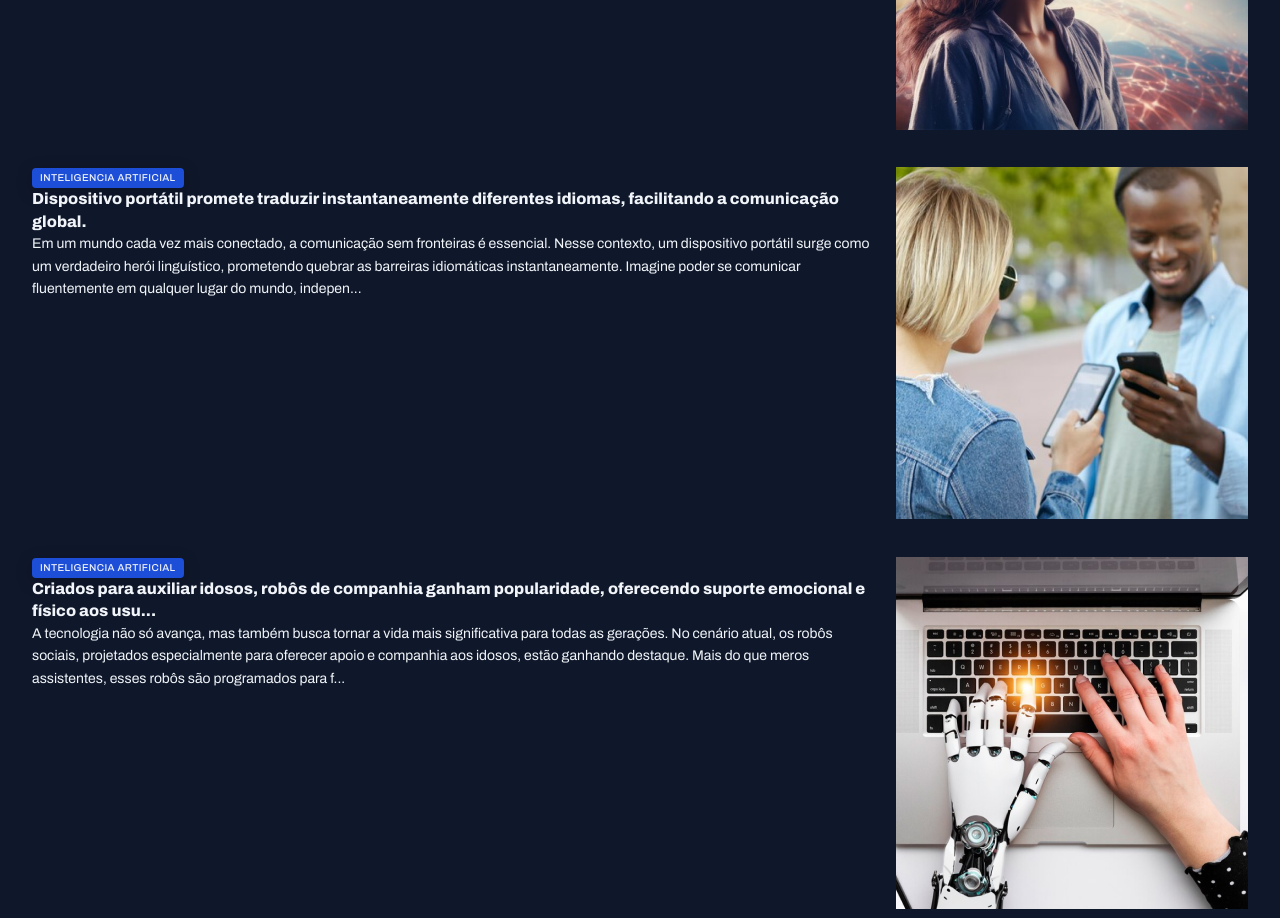
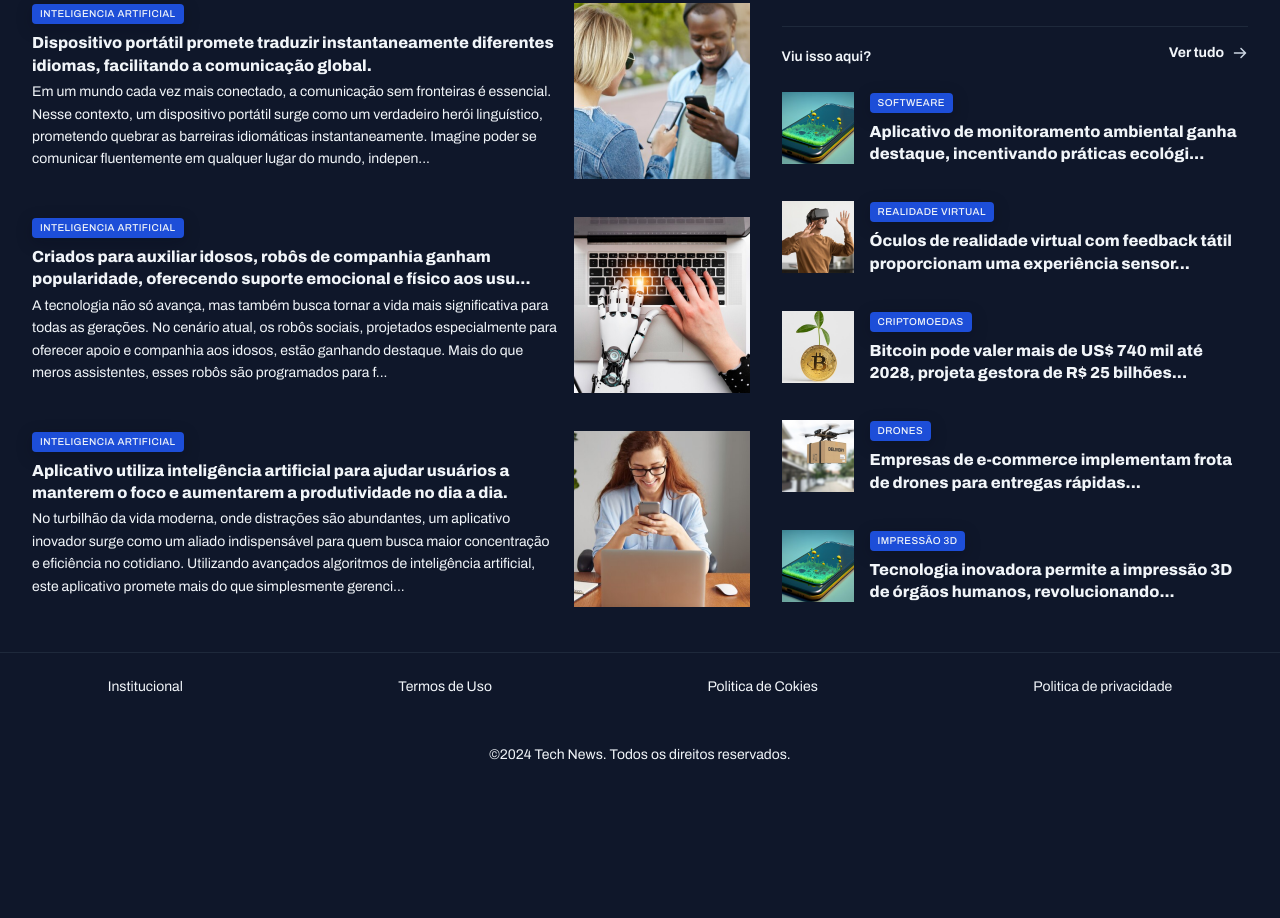
Before and after one commit to zaac-dev/Portal-noticias, a plain HTML site: page index.html in a window 1280 px wide. Shown: the part 1377-2295 px from the top of the page. After the commit the page ends 2165 px from the top, so only its background shows below. Drawn offline with Linux system fonts and the light colour scheme.

Commit message:
Footer + ajustes finais

```diff
--- a/index.html
+++ b/index.html
@@ -261,7 +261,7 @@
 
         </section>
 
-        <div>
+        <aside>
             <div id="ads">
                 <img src="assets/images/ads.png" alt="">
             </div>
@@ -287,7 +287,7 @@
                             <span class="content-tag">Softweare</span>
 
                             <h3 class="text-xl">Aplicativo de monitoramento ambiental ganha destaque,
-                                incentivando práticas ecológicas e pro...</h3>
+                                incentivando práticas ecológi...</h3>
 
                         </div>
 
@@ -304,8 +304,7 @@
                             <span class="content-tag">Realidade Virtual</span>
 
                             <h3 class="text-xl">Óculos de realidade virtual com
-                                feedback tátil proporcionam uma experiência sensorial
-                                completa...</h3>
+                                feedback tátil proporcionam uma experiência sensor...</h3>
 
                         </div>
                     </article>
@@ -320,7 +319,7 @@
                             <span class="content-tag">Criptomoedas</span>
 
                             <h3 class="text-xl">Bitcoin pode valer mais de US$ 740 mil até 2028,
-                                projeta gestora de R$ 25 bilhões citando adoção cre...</h3>
+                                projeta gestora de R$ 25 bilhões...</h3>
 
                         </div>
                     </article>
@@ -335,12 +334,12 @@
                             <span class="content-tag">Drones</span>
 
                             <h3 class="text-xl">Empresas de e-commerce implementam frota de drones
-                                para entregas rápidas, transformando o ce...</h3>
+                                para entregas rápidas...</h3>
 
                         </div>
                     </article>
 
-                    <article class="grid grid-flow-col gap-18px">
+                    <article class="grid grid-flow-col gap-16px">
 
                         <div>
                             <img src="assets/images/Image 14.png" alt="Impressão 3D">
@@ -350,13 +349,27 @@
                             <span class="content-tag">Impressão 3D</span>
 
                             <h3 class="text-xl">Tecnologia inovadora permite a impressão 3D
-                                de órgãos humanos, revolucionando a medicina e a li...</h3>
+                                de órgãos humanos, revolucionando...</h3>
 
                         </div>
                     </article>
                 </div>
             </section>
-        </div>
+        </aside>
     </main>
+
+
+    <footer>
+
+
+        <nav id="terciary" class="grid grid-flow-col">
+            <a href="#">Institucional</a>
+            <a href="#">Termos de Uso</a>
+            <a href="#">Politica de Cokies</a>
+            <a href="#">Politica de privacidade</a>
+        </nav>
+
+        <p>&copy;2024 Tech News. Todos os direitos reservados.</p>
+    </footer>
 </body>
 </html>
--- /dev/null
+++ b/styles/footer.css
@@ -0,0 +1,19 @@
+
+footer{
+
+#terciary {
+    padding-block: 24px;
+    border-top: solid 1px var(--stroke-color);
+    border-inline: none;
+    justify-content: space-around;
+
+}
+
+p {
+    display: flex;
+    flex-direction: column;
+    padding-block: 24px;
+    margin: auto;
+    align-items: center;
+}
+}
--- a/styles/global.css
+++ b/styles/global.css
@@ -54,8 +54,15 @@ img {
 
 
 main {
-    margin-top: 40px;
-    gap: 80px;
+    margin-block: 40px;
+    row-gap: 80px;
+    column-gap: 32px;
+    grid-template-columns: 2fr 1.3fr;
+
+    grid-template-areas:
+    "featured featured"
+    "weekly weekly"
+    "ai aside";
 }
 
 .content-tag {
--- a/styles/header.css
+++ b/styles/header.css
@@ -4,6 +4,7 @@
     padding-block: 40px;
 
     div {
+        cursor: pointer;
         display: flex;
         align-items: center;
         gap: 8px;
--- a/styles/index.css
+++ b/styles/index.css
@@ -2,3 +2,4 @@
 @import url(utility.css);
 @import url(header.css);
 @import url(sections.css);
+@import url(footer.css);
--- a/styles/sections.css
+++ b/styles/sections.css
@@ -9,6 +9,7 @@ section header {
         gap: 8px;
 
         span{
+
             background-image: url("../assets/icons/ArrowRight.svg");
             width: 16px;
             height: 16px;
@@ -21,14 +22,17 @@ section header {
 }
 
 #featured {
+    grid-area: featured;
+
     img {
-
+        cursor: pointer;
         height: 100%;
         object-fit: cover;
         border-radius: 6px;
     }
 
     .card {
+        cursor: pointer;
         position: relative;
         overflow: hidden;
 
@@ -57,19 +61,22 @@ section header {
 }
 
 #weekly {
-
+    grid-area: weekly;
 
     &>div {
         grid-template-columns: repeat(4, 292px);
     }
 
     img {
+        cursor: pointer;
         border-radius: 6px;
         height: 160px;
     }
 
     figure {
+        cursor: pointer;
         position: relative;
+
         .content-tag {
             position: absolute;
             top: 8px;
@@ -81,4 +88,46 @@ section header {
             font-weight: 800;
         }
     }
+
 }
+
+#ai {
+    grid-area: ai;
+
+    img {
+        cursor: pointer;
+        width: 176px;
+        aspect-ratio: 1/1; /*deica a imagem quadrada*/
+        object-fit: cover;
+    }
+
+    h3 {
+        cursor: pointer;
+        margin-block: 8px 4px;
+    }
+
+    p {
+        cursor: pointer;
+    }
+}
+
+aside{
+    cursor: pointer;
+    grid-area: aside;
+}
+
+#more {
+    margin-top: 32px;
+
+    h3 {
+        cursor: pointer;
+        margin-top: 8px;
+    }
+
+    img {
+        cursor: pointer;
+        width: 72px;
+        aspect-ratio: 1/1;
+        object-fit: cover;
+    }
+}
```
